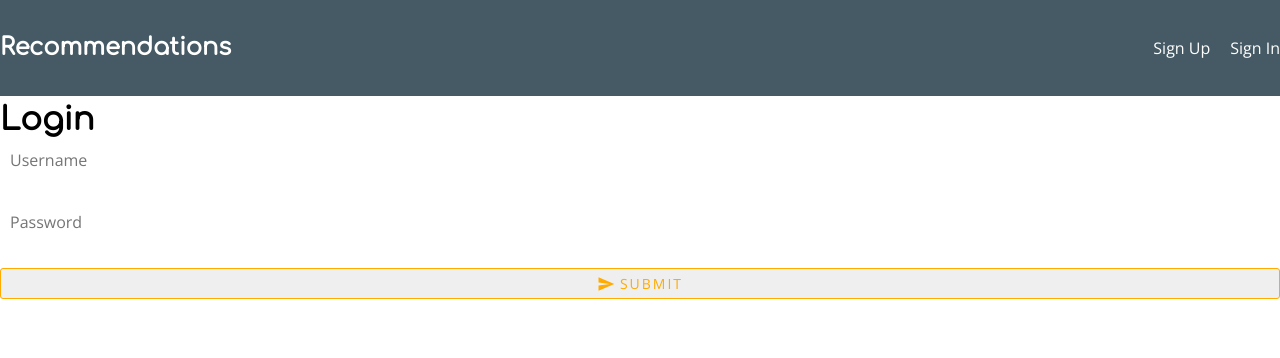
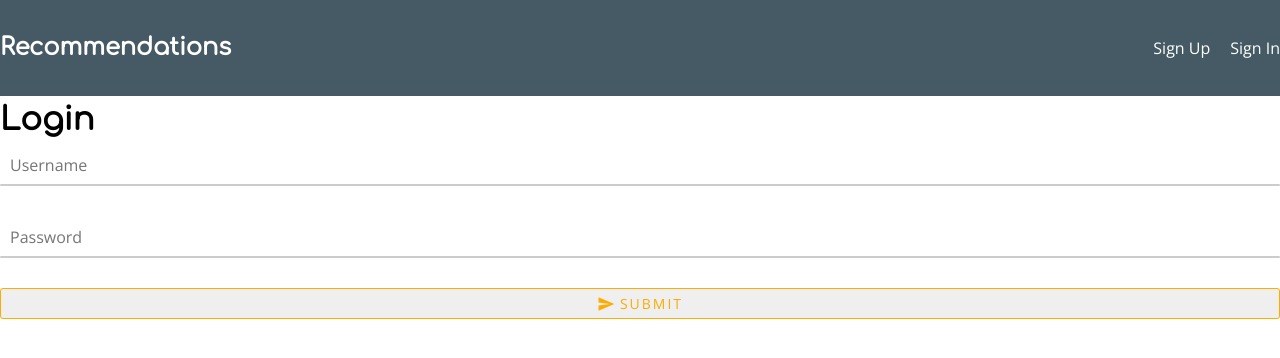
Before and after one commit to cooltable/recommendations-, a Vue app in the folder client/: page /#/login in a window 1280 px wide. Shown: the top 358 px of the page. Built offline with nearby package versions, Linux system fonts and the light colour scheme.

Commit message:
Style input in form

```diff
--- a/client/src/components/Form.vue
+++ b/client/src/components/Form.vue
@@ -56,7 +56,7 @@ export default {
 @import '../variables';
 
 .input {
-  padding: 5px 10px;
+  padding: 10px;
   display: block;
   width: 100%;
   border-radius: 3px;
@@ -71,6 +71,34 @@ export default {
 
   &:focus {
     outline: none;
+
+    & + .border::after {
+      transform: scale(1);
+    }
+  }
+}
+
+.input-wrapper {
+  position: relative;
+}
+
+.border {
+  &,
+  &::after {
+    position: absolute;
+    bottom: 0;
+    left: 0;
+    width: 100%;
+    height: 2px;
+    background-color: darken($color-white, 20%);
+    border-radius: 30px;
+  }
+
+  &::after {
+    content: '';
+    background-color: $color-secondary;
+    transform: scaleX(0);
+    transition: all 0.4s;
   }
 }
 
--- a/client/src/views/Register.vue
+++ b/client/src/views/Register.vue
@@ -56,7 +56,7 @@ export default {
 
 <template>
   <div class="register">
-    <h1>SignUp</h1>
+    <h1>Sign Up</h1>
     <form-comp
       :username.sync="username"
       :password.sync="password"
@@ -73,6 +73,7 @@ export default {
 </template>
 
 <style lang="scss" scoped>
+@import '../variables';
 .register {
   text-align: center;
   max-width: 550px;
@@ -80,6 +81,10 @@ export default {
 
   h1 {
     margin: 30px 0;
+    text-transform: uppercase;
+    letter-spacing: 5px;
+    color: $color-primary;
+    font-weight: normal;
   }
 }
 </style>
```
